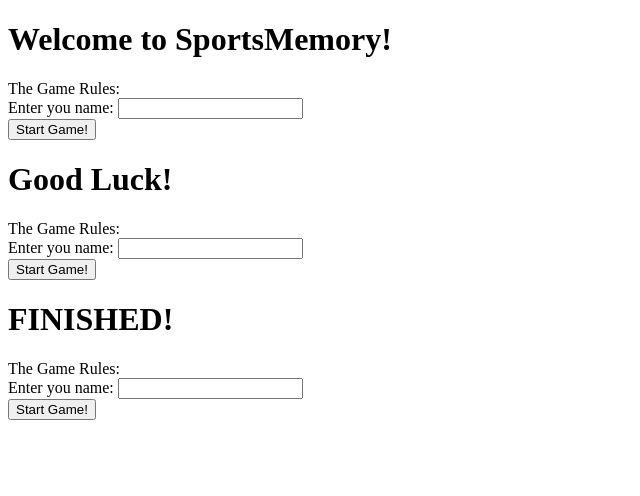
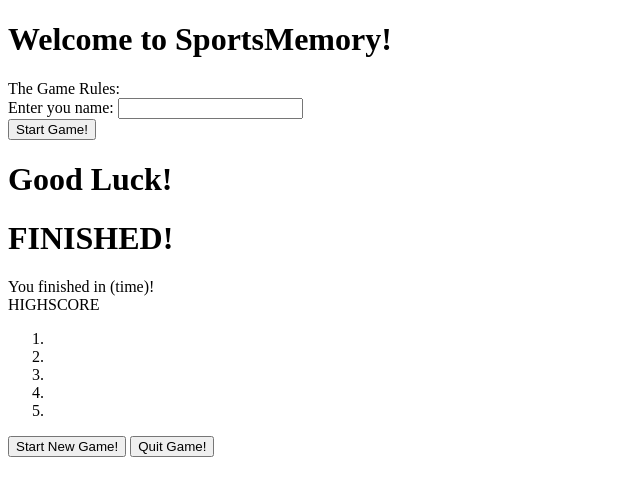
Before and after one commit to ErikHgm/SportMemoryGame, a plain HTML site: page index.html in a window 1280 px wide. Shown: the whole page, without its empty margins (0-640 px from the left). Drawn offline with Linux system fonts and the light colour scheme.

Commit message:
Add basic html structure for finishscreen

```diff
--- a/index.html
+++ b/index.html
@@ -29,29 +29,33 @@
             <h1>Good Luck!</h1>
         </header>
         <section id="game-screen">
-            <span>The Game Rules:</span>
-            <section id="rules"></section>
-            <div>
-                <span>Enter you name:</span>
-                <input type="text" id="name">
-            </div>
+            <section id="game"></section>
+
         </section>
-        <button type="submit">Start Game!</button>
     </div>
     <div id="finish-wrapper" class="wrapper">
         <header>
             <h1>FINISHED!</h1>
         </header>
         <section id="finish-screen">
-            <span>The Game Rules:</span>
-            <section id="rules"></section>
-            <div>
-                <span>Enter you name:</span>
-                <input type="text" id="name">
+            <span>You finished in (time)!</span>
+            <section id="highscore"></section>
+            <div id="highscore-table">
+                <span>HIGHSCORE</span>
+                <ol>
+                    <li></li>
+                    <li></li>
+                    <li></li>
+                    <li></li>
+                    <li></li>
+                </ol>
             </div>
         </section>
-        <button type="submit">Start Game!</button>
+        <button type="submit">Start New Game!</button>
+        <button type="submit">Quit Game!</button>
+
     </div>
+
     <script src="assets/js/script.js"></script>
 </body>
 
```
